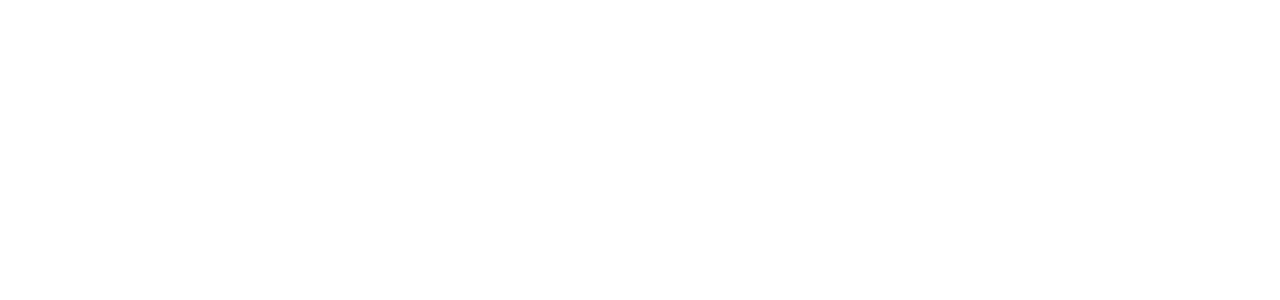
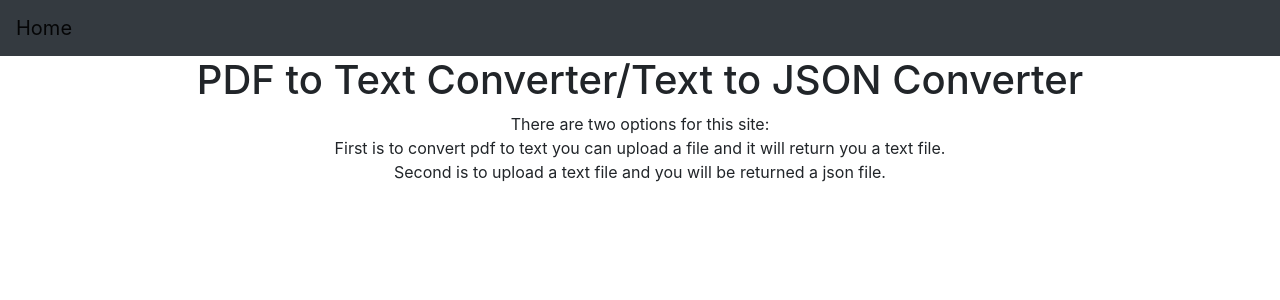
Before and after one commit to mayurpande/Savana, a Django app: page /pdf_converter/ in a window 1280 px wide. Before the commit the part shown is empty. Shown: the top 300 px of the page. Run offline with Django 3.2, Linux system fonts and the light colour scheme; some libraries are stand-ins or nearby versions.

Commit message:
adjusted templates to have base template, and navbar

```diff
--- /dev/null
+++ b/converter/templates/base.html
@@ -0,0 +1,24 @@
+<!DOCTYPE html>
+<html lang="en">
+<head>
+    <meta charset="UTF-8">
+    <title>PDF/TXT Converter</title>
+    <link href="https://stackpath.bootstrapcdn.com/bootstrap/4.4.1/css/bootstrap.min.css" rel="stylesheet" integrity="sha384-Vkoo8x4CGsO3+Hhxv8T/Q5PaXtkKtu6ug5TOeNV6gBiFeWPGFN9MuhOf23Q9Ifjh" crossorigin="anonymous">
+</head>
+<body>
+    {% include 'nav_bar.html' %}
+    <div class="container">
+
+      <div class="row">
+        <div class="col-md-12 col-md-offset-3">
+          <div class="text-center">
+              {% block content %}
+              {% endblock %}
+          </div>
+        </div>
+      </div>
+    </div>
+<script src="https://stackpath.bootstrapcdn.com/bootstrap/4.4.1/js/bootstrap.min.js" integrity="sha384-wfSDF2E50Y2D1uUdj0O3uMBJnjuUD4Ih7YwaYd1iqfktj0Uod8GCExl3Og8ifwB6" crossorigin="anonymous"></script>
+<script src="https://stackpath.bootstrapcdn.com/bootstrap/4.4.1/js/bootstrap.min.js" integrity="sha384-wfSDF2E50Y2D1uUdj0O3uMBJnjuUD4Ih7YwaYd1iqfktj0Uod8GCExl3Og8ifwB6" crossorigin="anonymous"></script>
+</body>
+</html>
--- a/converter/templates/home.html
+++ b/converter/templates/home.html
@@ -1,10 +1,9 @@
-<!DOCTYPE html>
-<html lang="en">
-<head>
-    <meta charset="UTF-8">
-    <title>Som text</title>
-</head>
-<body>
+{% extends 'base.html' %}
 
-</body>
-</html>
+{% block content %}
+<h1>PDF to Text Converter/Text to JSON Converter</h1>
+<p>
+    There are two options for this site: <br />First is to convert pdf to text you can upload a file and it will return
+    you a text file. <br />Second is to upload a text file and you will be returned a json file.
+</p>
+{% endblock %}
--- /dev/null
+++ b/converter/templates/nav_bar.html
@@ -0,0 +1,8 @@
+<nav class="navbar navbar-expand-md navbar-light bg-dark">
+    <a href="{% url 'index' %}" class="navbar-brand">Home</a>
+    <button type="button" class="navbar-toggler" data-toggle="collapse" data-target="#navbarCollapse">
+        <span class="navbar-toggler-icon"></span>
+    </button>
+
+
+</nav>
```
